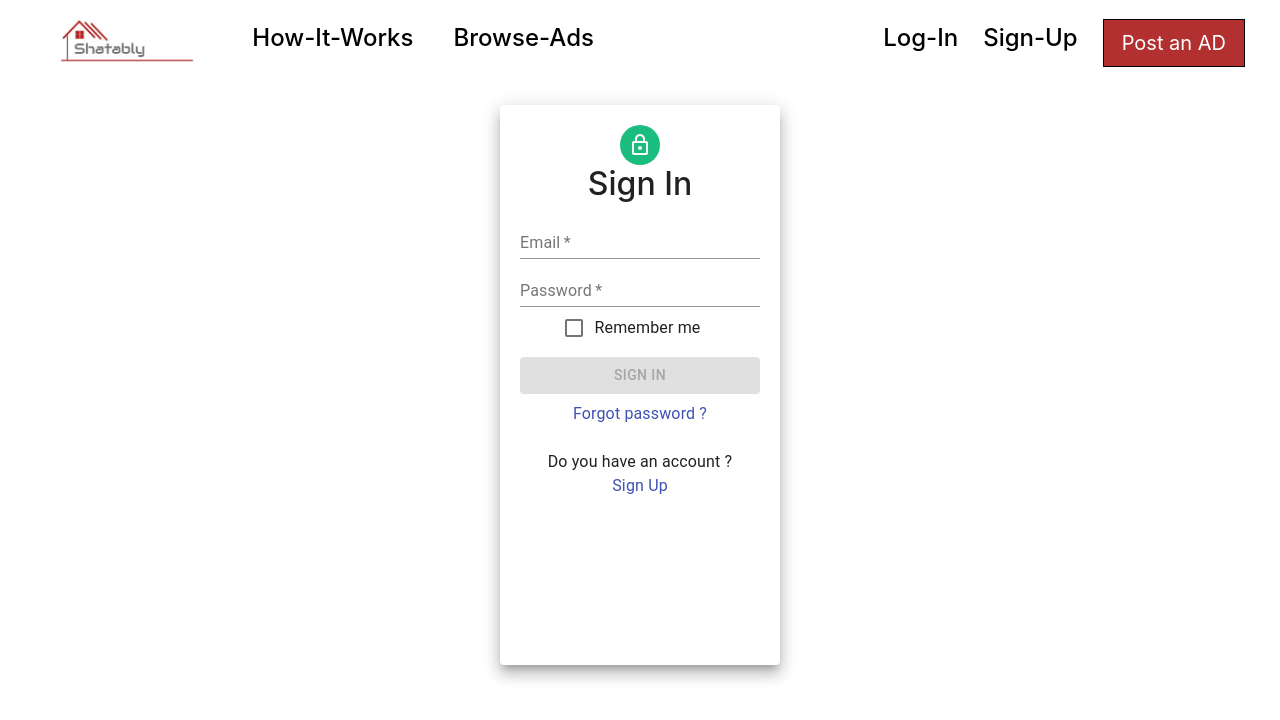
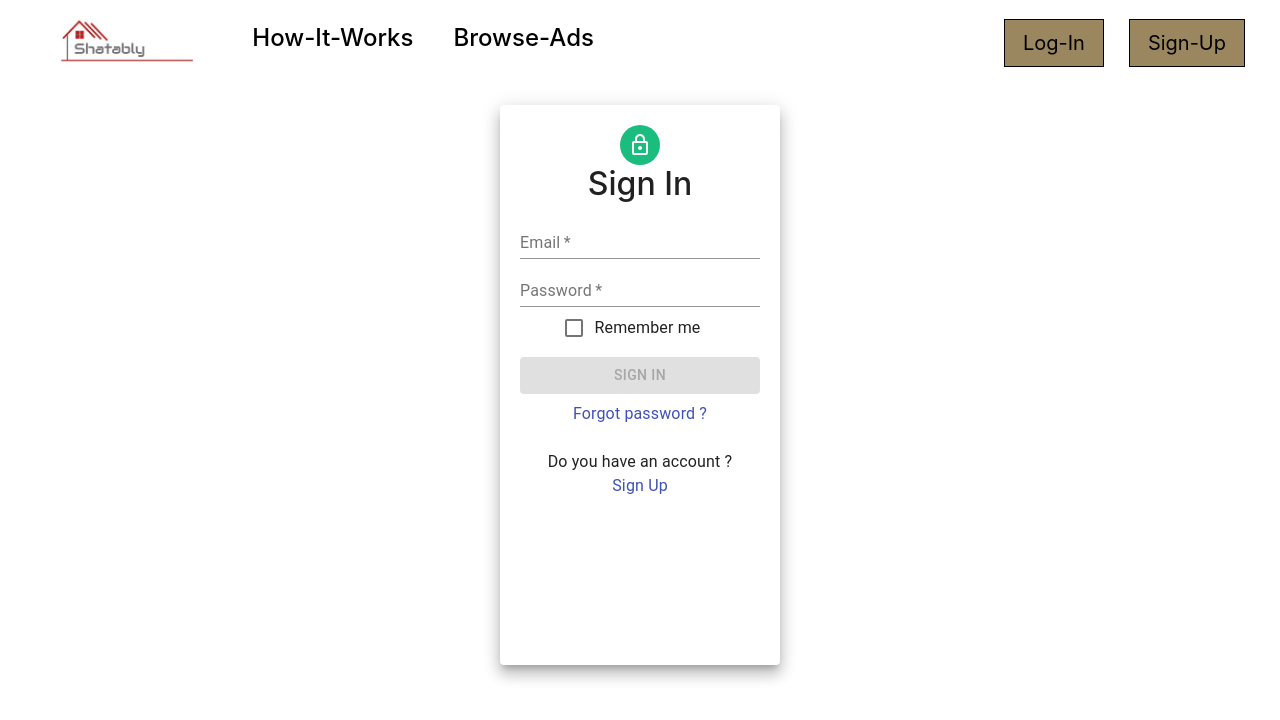
Before and after one commit to RaheemAmer/Shatably---Project, a React (Create React App) app: page /login in a window 1280 px wide. Shown: the top 720 px of the page. Built offline with nearby package versions, Linux system fonts and the light colour scheme.

Commit message:
Handle Apii(part-2),Dealing With Response Data

```diff
--- a/src/components/Footer/Footer.css
+++ b/src/components/Footer/Footer.css
@@ -22,8 +22,8 @@
 }
 
 .footer__top--left > img {
-  height: 100px;
-  width: 210px;
+  height: 130px;
+  width: 230px;
   background-color: white;
   margin-bottom: 20px;
 }
--- a/src/components/Register/Register.js
+++ b/src/components/Register/Register.js
@@ -18,11 +18,11 @@ import {
     Button,
 } from "@material-ui/core";
 import AddCircleOutlineOutlinedIcon from "@material-ui/icons/AddCircleOutlineOutlined";
-import Radio from "@material-ui/core/Radio";
-import RadioGroup from "@material-ui/core/RadioGroup";
-import FormControlLabel from "@material-ui/core/FormControlLabel";
-import FormControl from "@material-ui/core/FormControl";
-import FormLabel from "@material-ui/core/FormLabel";
+// import Radio from "@material-ui/core/Radio";
+// import RadioGroup from "@material-ui/core/RadioGroup";
+// import FormControlLabel from "@material-ui/core/FormControlLabel";
+// import FormControl from "@material-ui/core/FormControl";
+// import FormLabel from "@material-ui/core/FormLabel";
 
 const MySwal = withReactContent(Swal);
 
@@ -146,8 +146,11 @@ const SignUp = () => {
                 .post('http://localhost:3000/api/v1/users/signup', formValues)
                 .then((response) => {
                     console.log(response.data);
+                    // localStorage.setItem("token", response.data.token);
                     navigate('/login');
-                    MySwal.fire(`Signed-Up Successfully , Welcome At Shatably.com`)
+                    // console.log(response.data.user);
+                    // ${response.data.status}
+                    MySwal.fire(`Signed-Up Successfully , Welcome At Shatably.com`);
                 }).catch((err) => {
                     console.log(err)
                 });
--- a/src/components/login/login.js
+++ b/src/components/login/login.js
@@ -102,11 +102,14 @@ const Login = () => {
             axios
                 .post('http://localhost:3000/api/v1/users/login', formValues)
                 .then((response) => {
-                    console.log(response.data);
+                    // console.log(response.data);
                     navigate('/');
-                    MySwal.fire('Logged-IN Successfully')
+                    localStorage.setItem("token", response.data.token);
+                    // console.log(response.data.user);
+                    // ${response.data.status}
+                    MySwal.fire(`Logged-IN Successfully,Welcome `);
                 }).catch((err) => {
-                    console.log(err)
+                    console.log(err);
                 });
         }
     };
@@ -176,7 +179,7 @@ const Login = () => {
                             disabled={
                                 formValuesErrors.emailErr ||
                                 formValuesErrors.passErr ||
-                                (formValues.email && formValues.password) == ""
+                                (formValues.email && formValues.password) === ""
                             }
                         >
                             Sign in
--- a/src/components/navbar/navbar.css
+++ b/src/components/navbar/navbar.css
@@ -51,7 +51,7 @@
 }
 
 .header__right > button {
-  background-color: #b33030;
+  background-color: #9b875f;
   border: solid 1px black;
   color: white;
   padding: 8px 18px;
@@ -62,14 +62,20 @@
   /* font-weight: bolder; */
   margin-right: 25px;
 }
+.header__right > button > a {
+  color: rgb(0, 0, 0);
+  text-decoration: none;
+}
 .header__right > button:hover {
   background-color: #ffffff;
   color: black;
 }
-.header__right :hover {
+
+/* .header__right :hover {
   background-color: black;
   color: white;
-}
+} */
+
 .logo_name {
   text-decoration: none;
   font-size: 30px;
--- a/src/components/navbar/navbar.js
+++ b/src/components/navbar/navbar.js
@@ -6,6 +6,12 @@ import image from '../../images/logo-x.jpg';
 // import { IoIosHome } from "react-icons/io";
 
 export default function NavBar() {
+    function CheckStorage() {
+        const saved = localStorage.getItem("token");
+        if (saved === '') {
+            console.log('empty')
+        }
+    }
     return (
         <div className="header ">
             <div className="header__left">
@@ -22,9 +28,10 @@ export default function NavBar() {
             </div >
 
             <div className="header__right">
-                <h4><Link to="/login">Log-In</Link></h4>
-                <h4><Link to="/signup">Sign-Up </Link></h4>
-                <button> Post an AD</button>
+                {/* <h4><Link to="/login">Log-In</Link></h4>
+                <h4><Link to="/signup">Sign-Up </Link></h4> */}
+                <button hidden={CheckStorage()}> <Link to="/login">Log-In </Link></button>
+                <button hidden={CheckStorage()}> <Link to="/signup">Sign-Up </Link></button>
             </div>
         </div >
     )
--- a/src/components/slideshow/slideshow.css
+++ b/src/components/slideshow/slideshow.css
@@ -43,7 +43,7 @@
 }
 
 .videoBanner__info--first {
-  background: #b33030;
+  background: #9b875f;
   color: #f7f7f7;
   border: solid 1px black;
   margin: 10px;
```
